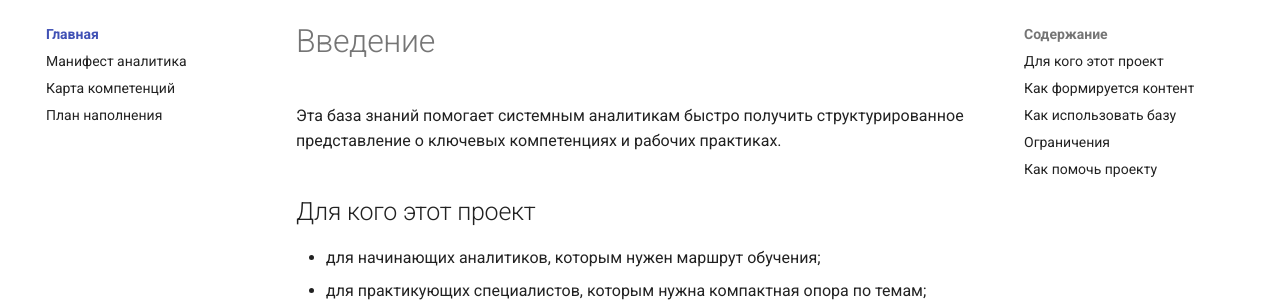
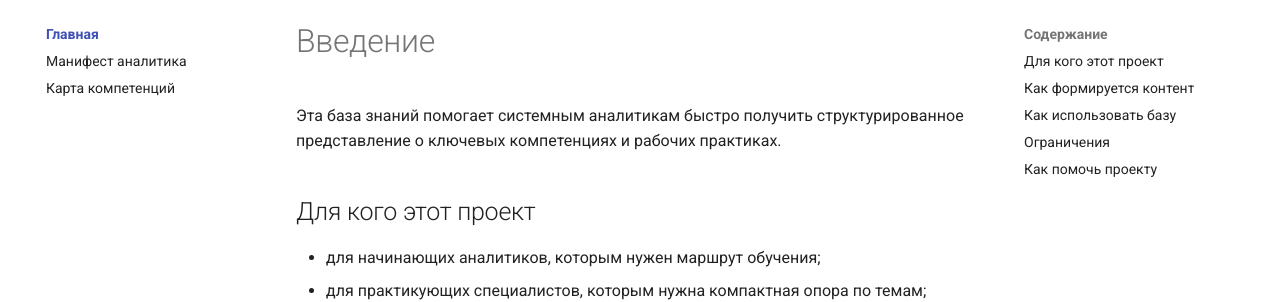
Before and after one commit to iwizy/analyst_kb, an MkDocs documentation site: the page built from docs/index.md, in a window 1280 px wide. Shown: the part 125-427 px from the top of the page. Built offline with MkDocs 1.6.1 and Material for MkDocs 9.7.7, drawn with Linux system fonts in a browser that asks for light colours; comment, search, counter and statistics services are not loaded.

Commit message:
Обновление документации

```diff
--- a/mkdocs.yml
+++ b/mkdocs.yml
@@ -87,7 +87,6 @@ nav:
       - Введение: index.md
       - Манифест аналитика: manifesto.md
       - Карта компетенций: competence-map.md
-      - План наполнения: missing-material.md
 
   - Требования:
       - Введение: requirements/index.md
```
